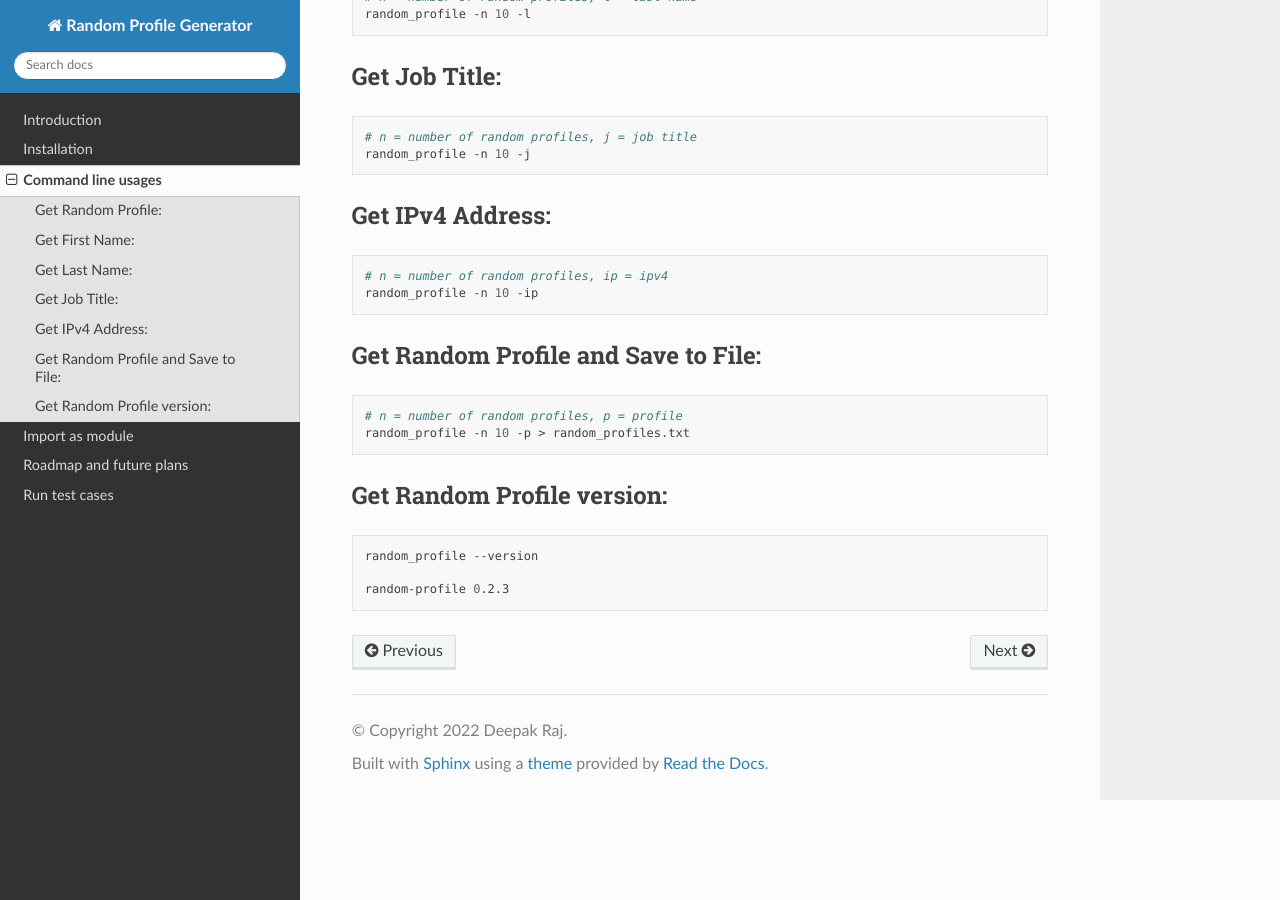
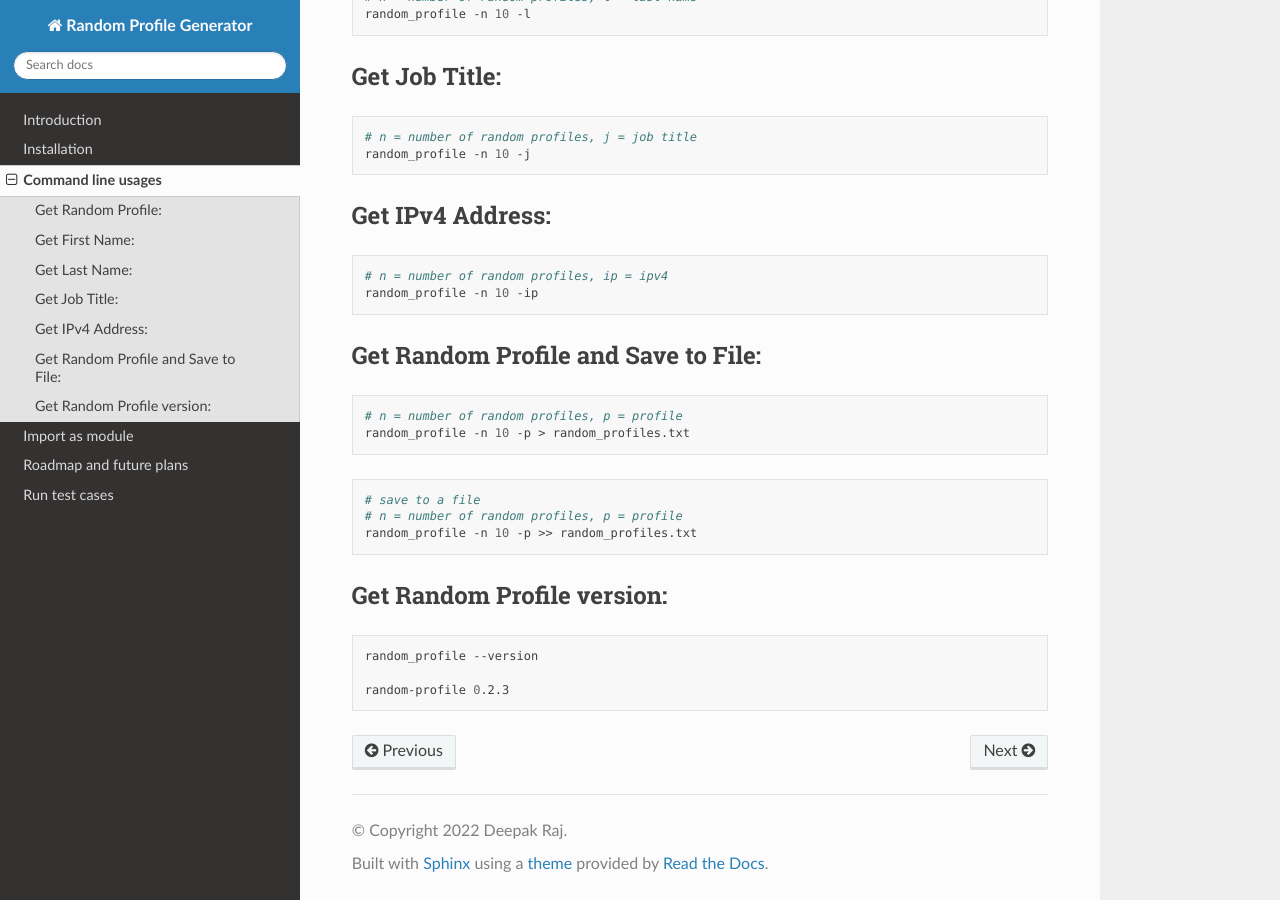
Before and after one commit to codeperfectplus/RandomProfileGenerator, a Sphinx documentation site: the page built from docs/command_line_usage.rst, in a window 1280 px wide and 900 px high, scrolled down 948 px. Built offline with Sphinx 7.4.7 and the Read the Docs theme 2.0.0, drawn with Linux system fonts in a browser that asks for light colours; pages that are not in the unit, such as notebooks, are missing from menus.

Commit message:
updating documentation

```diff
--- a/docs/command_line_usage.rst
+++ b/docs/command_line_usage.rst
@@ -72,6 +72,13 @@ Get Random Profile and Save to File:
     # n = number of random profiles, p = profile
     random_profile -n 10 -p > random_profiles.txt
 
+.. code-block:: bash
+
+    # save to a file
+    # n = number of random profiles, p = profile
+    random_profile -n 10 -p >> random_profiles.txt
+
+
 Get Random Profile version:
 ---------------------------
 
```
Also changed, not shown: 2 other files.
